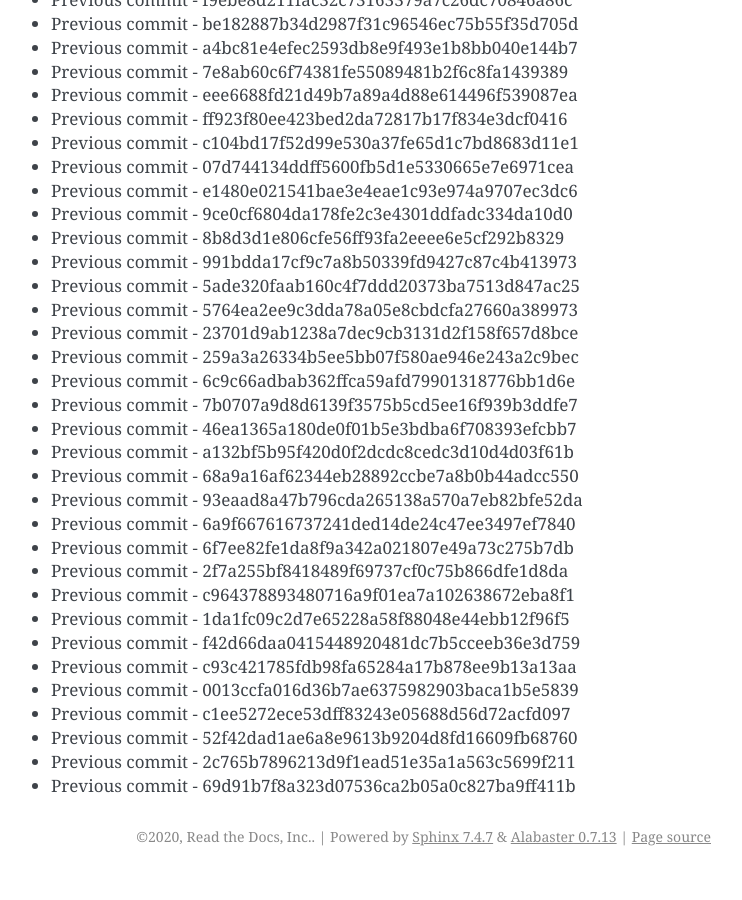
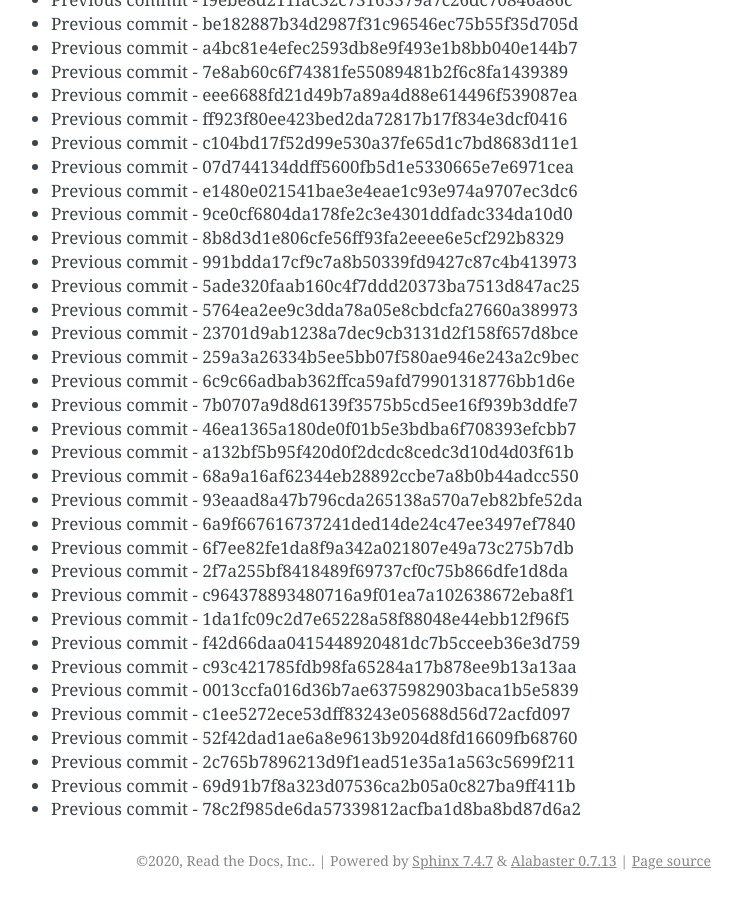
Before and after one commit to readthedocs/rtd-git-stresstest, a Sphinx documentation site: the page built from docs/updates.rst, in a window 1280 px wide and 900 px high, scrolled down 47202 px. Shown: the whole window, without its empty margins (399-1141 px from the left). Built offline with Sphinx 7.4.7, drawn with Linux system fonts in a browser that asks for light colours; before the commit the page ends 48078 px from its top, so only the background shows below that.

Commit message:
Generating commit from previous: 78c2f985de6da57339812acfba1d8ba8bd87d6a2

```diff
--- a/docs/updates.rst
+++ b/docs/updates.rst
@@ -2015,3 +2015,4 @@ It can be tested for any performance characteristics.
 * Previous commit - 52f42dad1ae6a8e9613b9204d8fd16609fb68760
 * Previous commit - 2c765b7896213d9f1ead51e35a1a563c5699f211
 * Previous commit - 69d91b7f8a323d07536ca2b05a0c827ba9ff411b
+* Previous commit - 78c2f985de6da57339812acfba1d8ba8bd87d6a2
```
